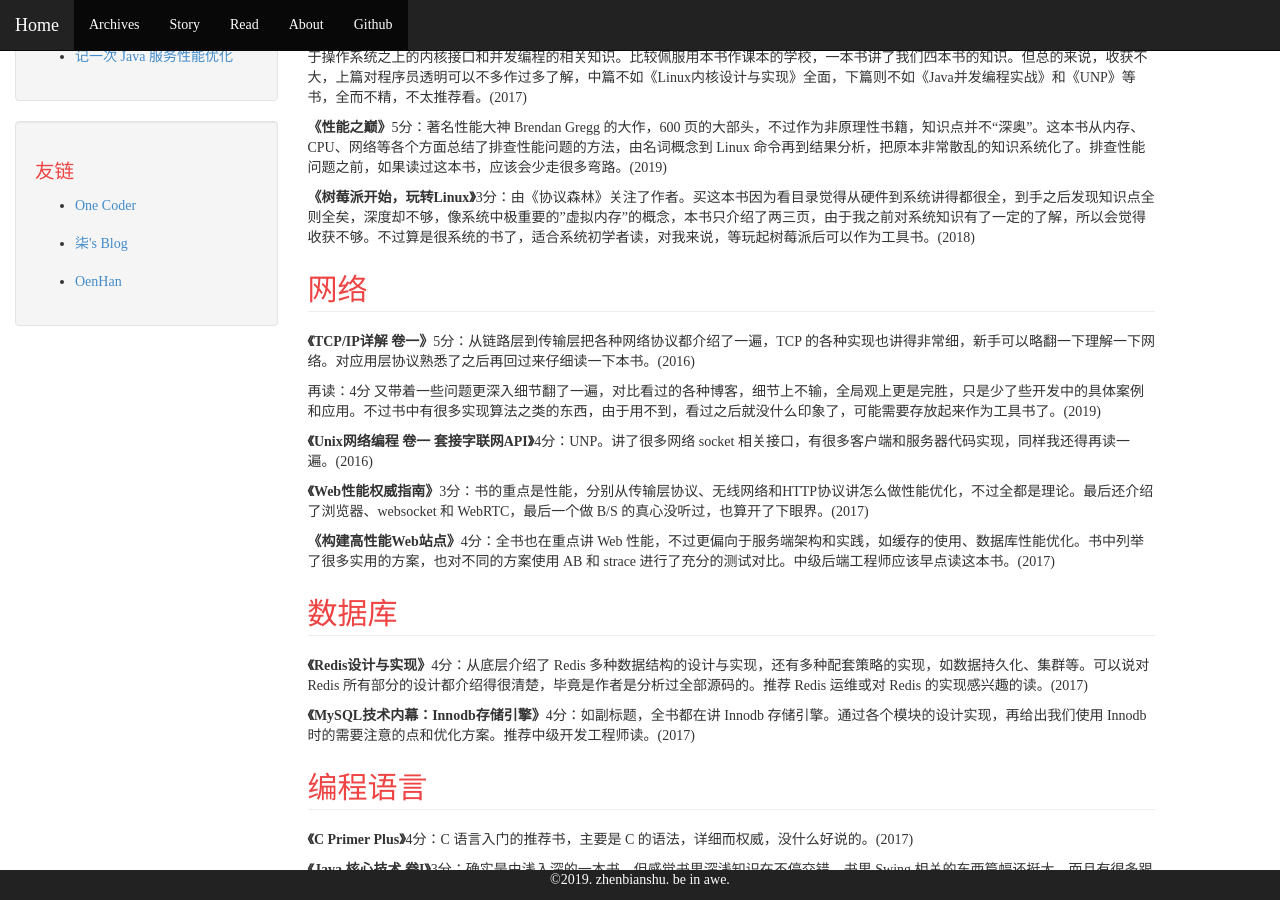
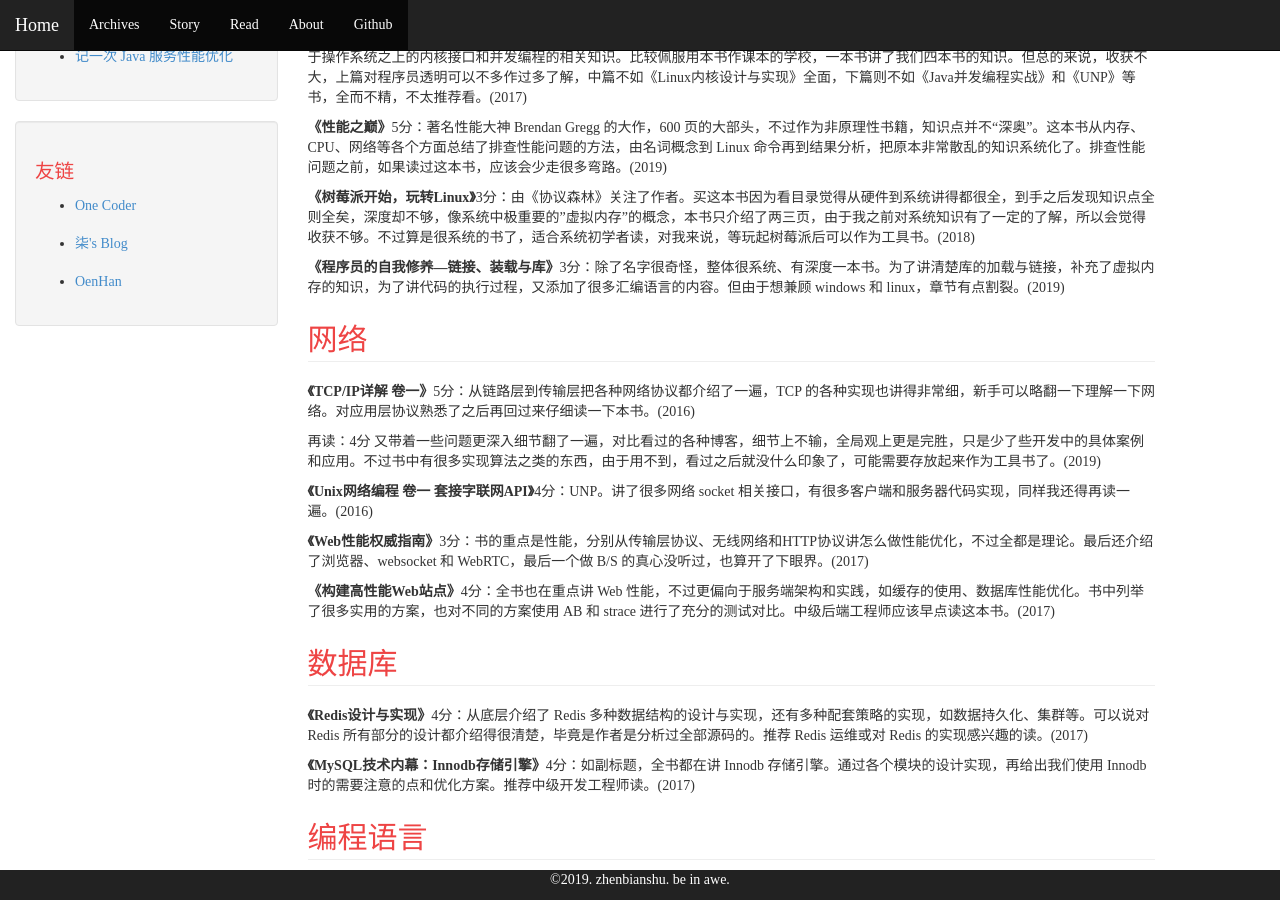
Before and after one commit to zhenbianshu/zhenbianshu.github.io, a Jekyll site: the page built from book_list.md, in a window 1280 px wide and 900 px high, scrolled down 376 px. Built offline with Jekyll 4.4.1, drawn with Linux system fonts in a browser that asks for light colours; comment, search, counter and statistics services are not loaded; some of the changed text lies outside the part shown.

Commit message:
add books;

```diff
--- a/book_list.md
+++ b/book_list.md
@@ -20,6 +20,8 @@ title: "Read"
 **《性能之巅》**5分：著名性能大神 Brendan Gregg 的大作，600 页的大部头，不过作为非原理性书籍，知识点并不“深奥”。这本书从内存、CPU、网络等各个方面总结了排查性能问题的方法，由名词概念到 Linux 命令再到结果分析，把原本非常散乱的知识系统化了。排查性能问题之前，如果读过这本书，应该会少走很多弯路。(2019)
 
 **《树莓派开始，玩转Linux》**3分：由《协议森林》关注了作者。买这本书因为看目录觉得从硬件到系统讲得都很全，到手之后发现知识点全则全矣，深度却不够，像系统中极重要的"虚拟内存"的概念，本书只介绍了两三页，由于我之前对系统知识有了一定的了解，所以会觉得收获不够。不过算是很系统的书了，适合系统初学者读，对我来说，等玩起树莓派后可以作为工具书。(2018)
+
+**《程序员的自我修养—链接、装载与库》**3分：除了名字很奇怪，整体很系统、有深度一本书。为了讲清楚库的加载与链接，补充了虚拟内存的知识，为了讲代码的执行过程，又添加了很多汇编语言的内容。但由于想兼顾 windows 和 linux，章节有点割裂。(2019)
 
 ## 网络
 ---
@@ -87,6 +89,8 @@ title: "Read"
 
 **《影响力》**5分：本书介绍了互惠、一致性、社会认同感、喜好、权威和稀缺六种因素对我们做选择时的“影响力”，心理学和生物学的理论搭配大量生活中的例子非常有说服力。了解了这些影响力因素，即使不能得利，也能在一定程度上防止不知不觉中被别人牵着鼻子走。(2019)
 
+**《别做正常的傻瓜》**2分：人的活动并不是纯理性的，书里介绍了很多看起来很正常但深入分析却有违理性的事例，导致人成了“正常的傻瓜”，但感觉本书缺少一些深度，整体看完感觉比《影响力》差距挺大。(2019)
+
 书还在读，列表也会增加，之前读过的书还可能会再读一遍写一些新的感受，欢迎关注。
 
 {% if site.comments %}
```
